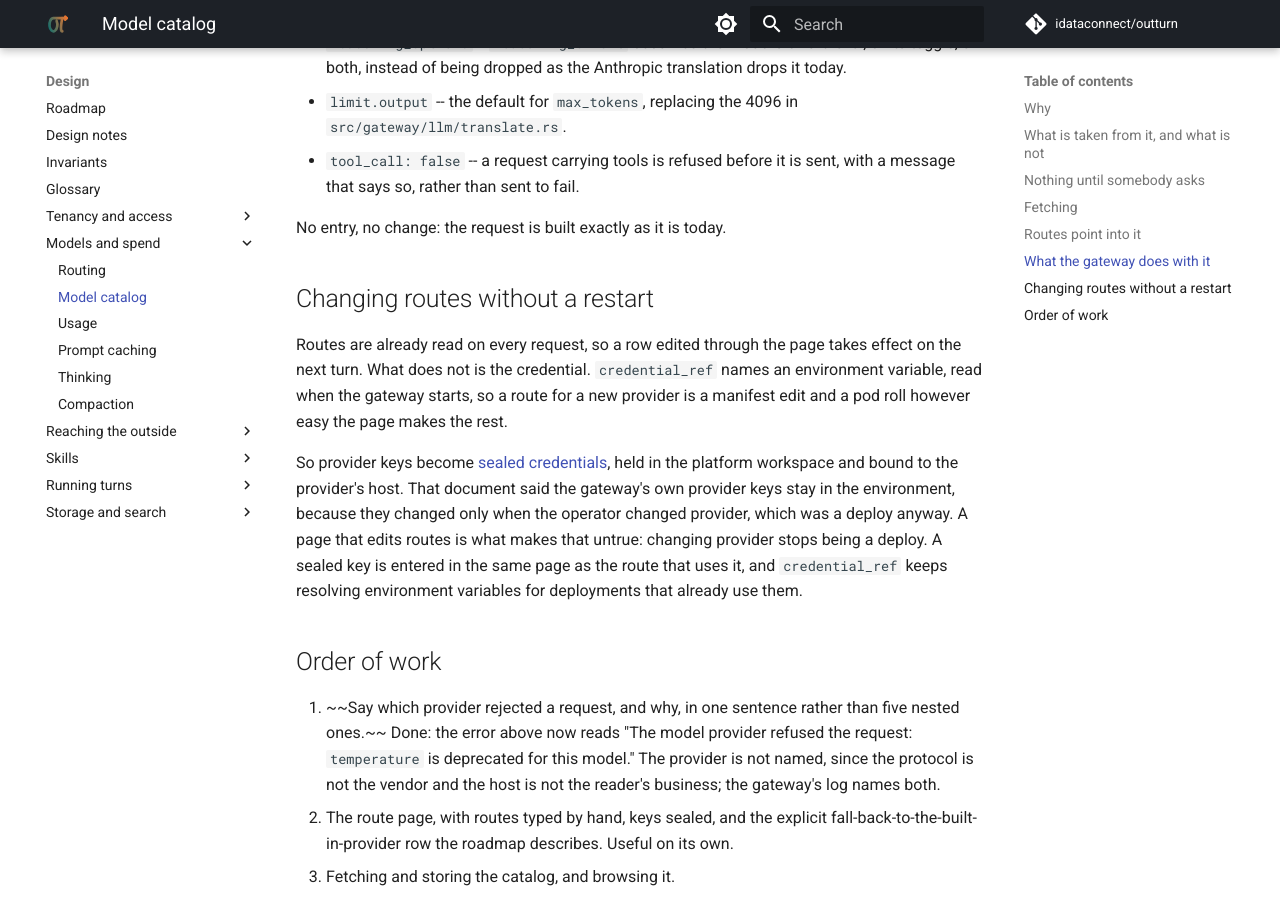
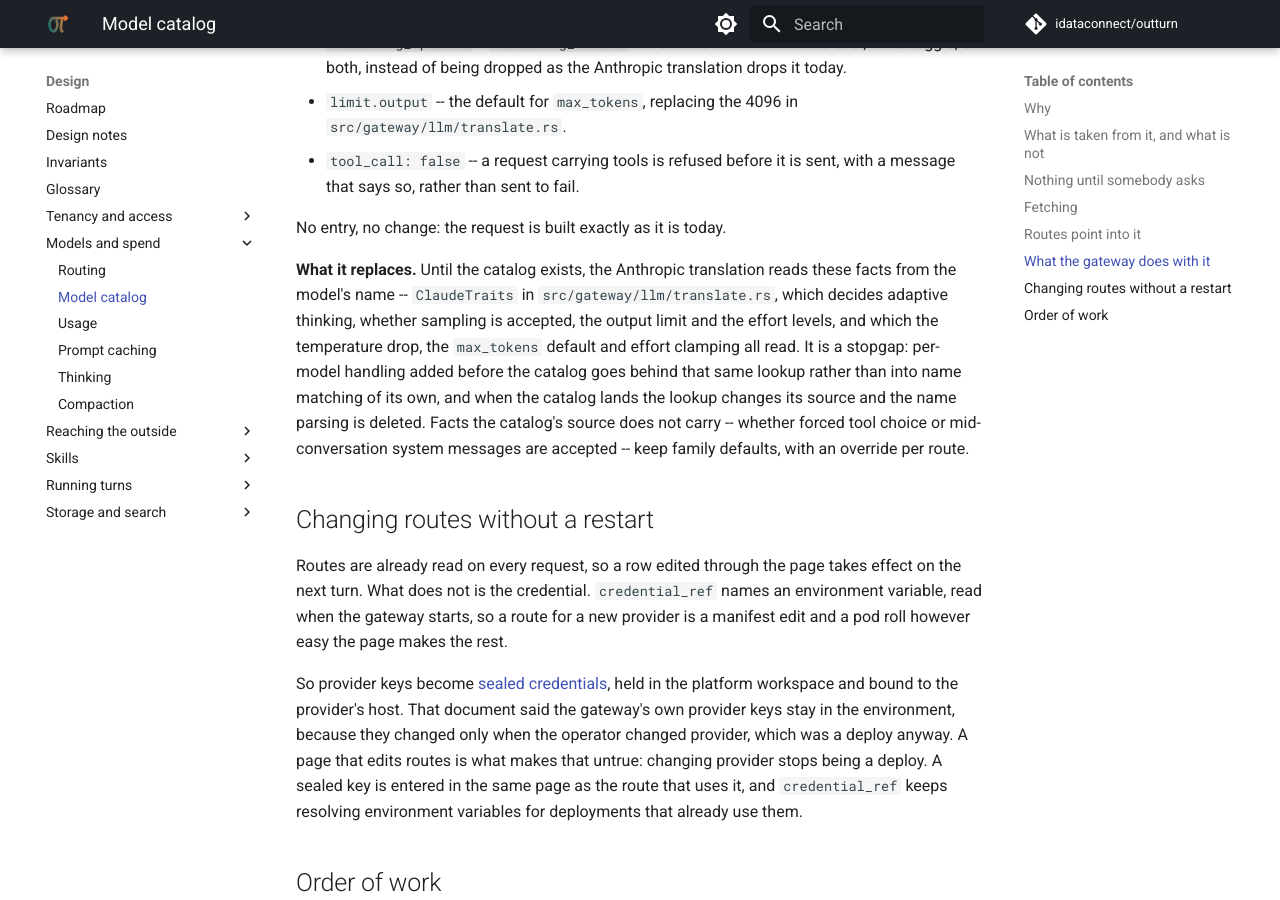
Before and after one commit to idataconnect/outturn, an MkDocs documentation site: the page built from docs/model-catalog.md, in a window 1280 px wide and 900 px high, scrolled down 2838 px. Built offline with MkDocs 1.6.1 and Material for MkDocs 9.7.7, drawn with Linux system fonts in a browser that asks for light colours; comment, search, counter and statistics services are not loaded.

Commit message:
Say what the model catalog replaces when it lands
The Anthropic translation reads a model's traits from its name until the
catalog exists. Written down beside the design, so the stopgap is
replaced rather than grown, and per-model handling added meanwhile goes
behind the one lookup.

Co-Authored-By: Claude Opus 5.5 <noreply@anthropic.com>

```diff
--- a/docs/model-catalog.md
+++ b/docs/model-catalog.md
@@ -120,6 +120,18 @@ At the point it builds a provider request, with the route's resolved entry:
 
 No entry, no change: the request is built exactly as it is today.
 
+**What it replaces.** Until the catalog exists, the Anthropic translation reads
+these facts from the model's name -- `ClaudeTraits` in
+`src/gateway/llm/translate.rs`, which decides adaptive thinking, whether
+sampling is accepted, the output limit and the effort levels, and which the
+temperature drop, the `max_tokens` default and effort clamping all read. It is a
+stopgap: per-model handling added before the catalog goes behind that same
+lookup rather than into name matching of its own, and when the catalog lands
+the lookup changes its source and the name parsing is deleted. Facts the
+catalog's source does not carry -- whether forced tool choice or
+mid-conversation system messages are accepted -- keep family defaults, with an
+override per route.
+
 ## Changing routes without a restart
 
 Routes are already read on every request, so a row edited through the page
```
